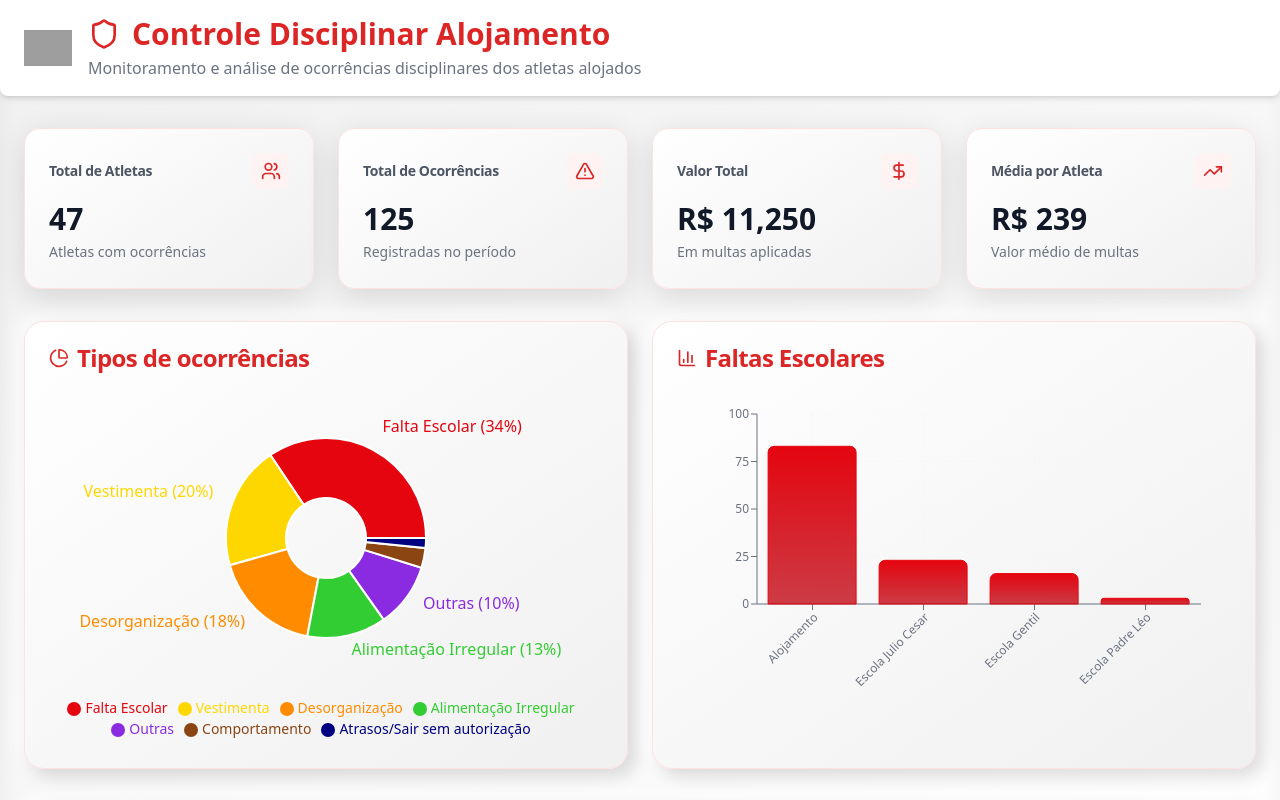
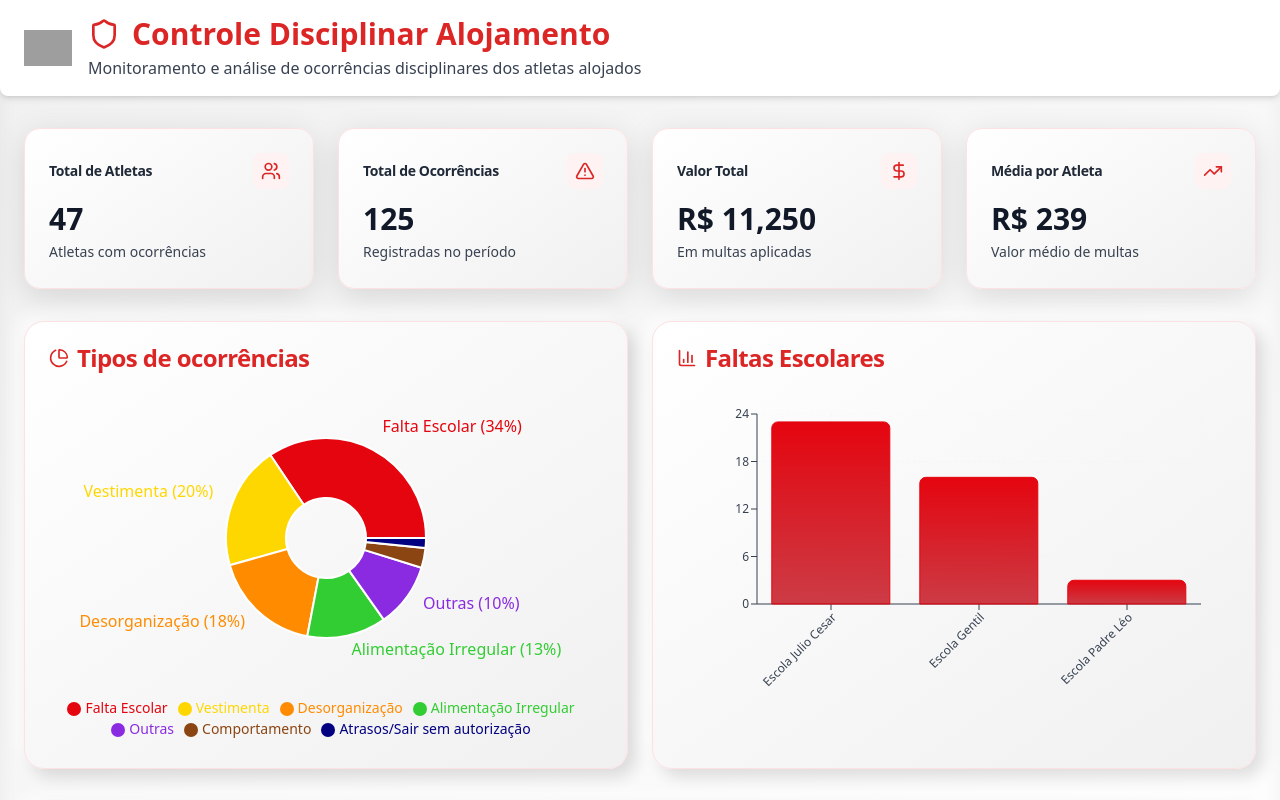
Before and after one commit to LordBuks/Dashcaixinha, a React (Vite) app: page / in a window 1280 px wide. Shown: the top 800 px of the page. Built offline with nearby package versions, Linux system fonts and the light colour scheme; grey boxes are pictures that could not be loaded.

Commit message:
removendo Alojamento do grafico

```diff
--- a/src/components/dashboard/OccurrenceChart.tsx
+++ b/src/components/dashboard/OccurrenceChart.tsx
@@ -100,17 +100,17 @@ export function OccurrenceChart({ data, title, type, onBarClick }: OccurrenceCha
         />
         <XAxis
           dataKey="name"
-          stroke="#6B7280"
+          stroke="#374151"
           fontSize={12}
           angle={-45}
           textAnchor="end"
           height={80}
-          tick={{ fill: '#6B7280' }}
+          tick={{ fill: '#374151' }}
         />
         <YAxis
-          stroke="#6B7280"
+          stroke="#374151"
           fontSize={12}
-          tick={{ fill: '#6B7280' }}
+          tick={{ fill: '#374151' }}
         />
         <Tooltip content={<CustomTooltip />} />
         <Bar
--- a/src/components/dashboard/StatCard.tsx
+++ b/src/components/dashboard/StatCard.tsx
@@ -48,7 +48,7 @@ export function StatCard({
     }}
     >
       <CardHeader className="flex flex-row items-center justify-between space-y-0 pb-3">
-        <CardTitle className="text-sm font-semibold text-gray-600 group-hover:text-gray-700 transition-colors">
+        <CardTitle className="text-sm font-semibold text-gray-800 group-hover:text-gray-900 transition-colors">
           {title}
         </CardTitle>
         <div className="p-2 bg-red-50 rounded-lg group-hover:bg-red-100 transition-colors">
@@ -58,7 +58,7 @@ export function StatCard({
       <CardContent>
         <div className="text-3xl font-bold text-gray-900 mb-1">{value}</div>
         {description && (
-          <p className="text-sm text-gray-500 leading-relaxed">
+          <p className="text-sm text-gray-700 leading-relaxed">
             {description}
           </p>
         )}
--- a/src/index.css
+++ b/src/index.css
@@ -112,7 +112,7 @@
 
 
 .inter-text-secondary {
-  color: #6B7280;
+  color: #374151;
 }
 
 .inter-card {
--- a/src/pages/Index.tsx
+++ b/src/pages/Index.tsx
@@ -86,7 +86,10 @@ const Index = () => {
     const schools: Record<string, number> = {};
     athleteOccurrences.forEach(occ => {
       const school = extractSchool(occ.OCORRÊNCIA);
-      schools[school] = (schools[school] || 0) + 1;
+      // Filtrar apenas as escolas especificadas, removendo "Alojamento"
+      if (school !== "Alojamento") {
+        schools[school] = (schools[school] || 0) + 1;
+      }
     });
 
     return Object.entries(schools)
```
